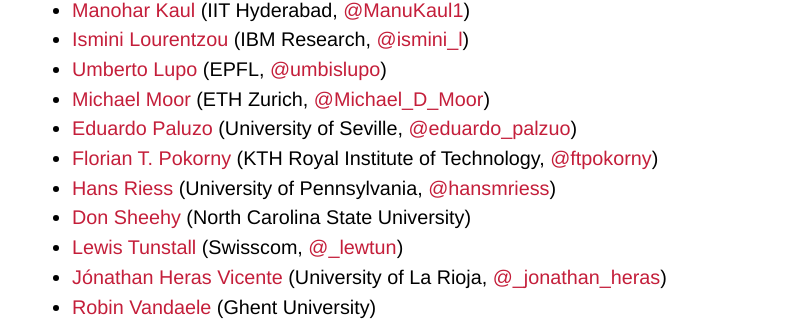
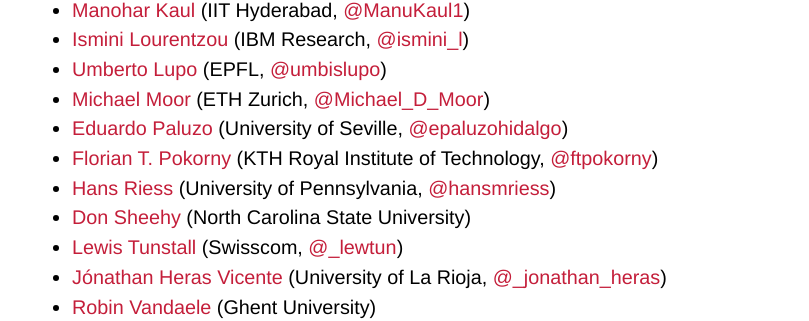
Before and after one commit to tda-in-ml/tda-in-ml.github.io, a Jekyll site: the page built from committee.md, in a window 1280 px wide. Shown: the part 1161-1482 px from the top of the page, without its empty margins (140-949 px from the left). Built offline with Jekyll 4.4.1, drawn with Linux system fonts in a browser that asks for light colours; some web fonts are replaced; our own code applies the rules of GitHub Pages for plain Markdown files.

Commit message:
Fixed Twitter link

```diff
--- a/committee.md
+++ b/committee.md
@@ -29,7 +29,7 @@ linchpin in ensuring high-quality reviews of all scientific contributions:
 - [Ismini Lourentzou](https://isminoula.github.io) (IBM Research, [@ismini_l](https://twitter.com/ismini_l))
 - [Umberto Lupo](https://github.com/ulupo) (EPFL, [@umbislupo](https://twitter.com/umbislupo))
 - [Michael Moor](https://www.michaelmoor.ml/) (ETH Zurich, [@Michael_D_Moor](https://twitter.com/Michael_D_Moor))
-- [Eduardo Paluzo](https://personal.us.es/epaluzo/index.html) (University of Seville, [@eduardo_palzuo](https://twitter.com/eduardo_paluzo))
+- [Eduardo Paluzo](https://personal.us.es/epaluzo/index.html) (University of Seville, [@epaluzohidalgo](https://twitter.com/epaluzohidalgo))
 - [Florian T. Pokorny](http://www.csc.kth.se/~fpokorny) (KTH Royal Institute of Technology, [@ftpokorny](https://twitter.com/ftpokorny))
 - [Hans Riess](https://hans-riess.github.io) (University of Pennsylvania, [@hansmriess](https://twitter.com/hansmriess))
 - [Don Sheehy](http://donsheehy.net) (North Carolina State University)
```
